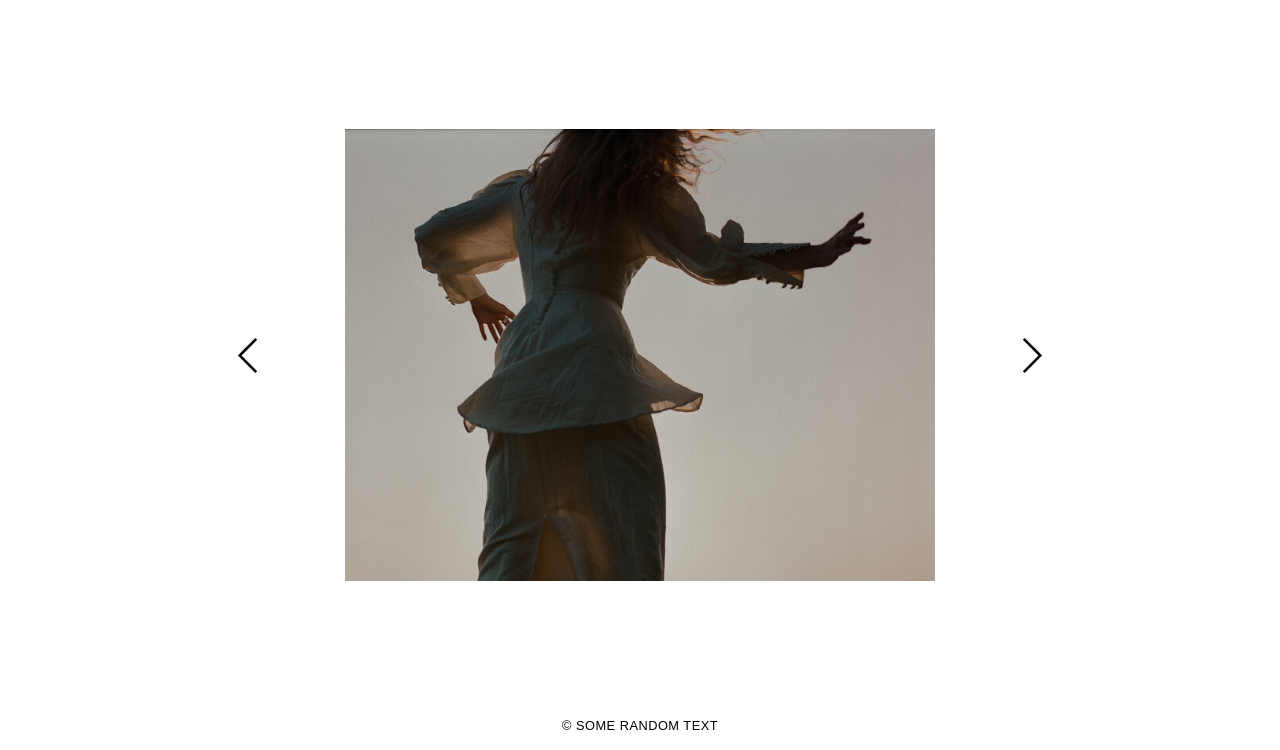
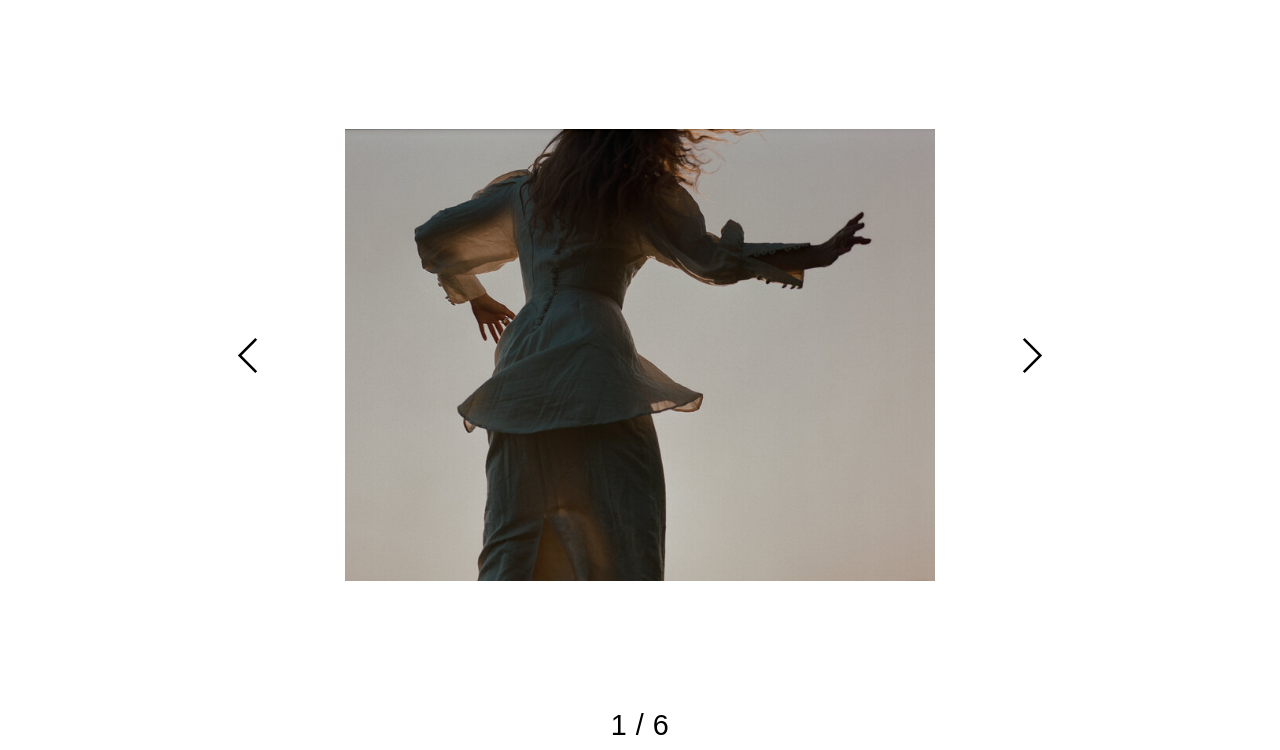
Before and after one commit to so-giulia/vue-slider, a plain HTML site: page index.html in a window 1280 px wide. Shown: the part 50-800 px from the top of the page. Drawn offline with nearby package versions, Linux system fonts and the light colour scheme; a web font is replaced by a local one.

Commit message:
add: counter

```diff
--- a/css/style.css
+++ b/css/style.css
@@ -92,13 +92,10 @@ footer{
     width:100%;
 }
 
-footer p{
-    text-transform: uppercase;
+footer .counter{
     text-align:center;
+    font-size:1.8rem;
     letter-spacing: 0.5px;
-    font-weight:500;
-    font-size: .8rem;
-
 
     position:absolute;
     top:50%;
--- a/index.html
+++ b/index.html
@@ -59,14 +59,16 @@
             </div>
             <!-- slider end -->
         </main>
+
+        <!-- footer start -->
+        <footer>
+            <p class="counter"> {{counter+1}} / 6</p>
+        </footer>
+        <!-- footer end -->
     </div>
     <!-- main (vue) end -->
 
-    <!-- footer start -->
-    <footer>
-        <p>&copy; some random text</p>
-    </footer>
-    <!-- footer end -->
+
 
     <!-- Vue -->
     <script src="https://cdn.jsdelivr.net/npm/vue@2.6.14"></script>
```
